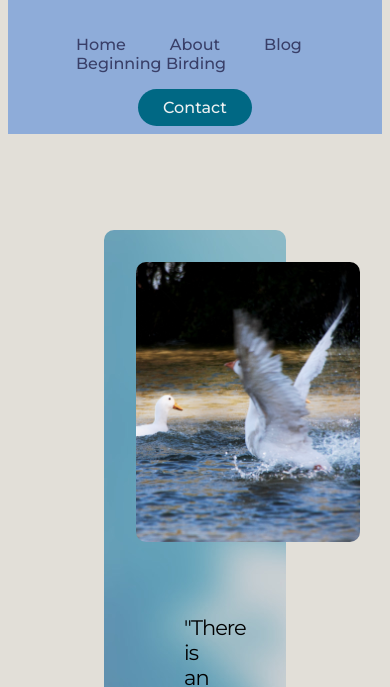
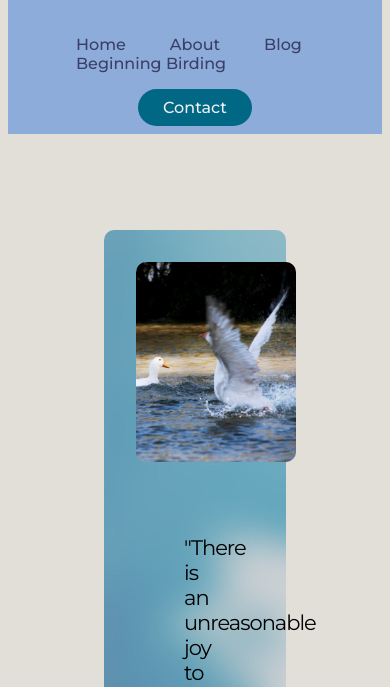
Before and after one commit to maleahmarc/IMEDBirdersEyeView, a plain HTML site: page index.html in a window 390 px wide. Shown: the part 139-826 px from the top of the page. Drawn offline with Linux system fonts and the light colour scheme.

Commit message:
JKThisislastone

```diff
--- a/style.css
+++ b/style.css
@@ -161,7 +161,7 @@ button:hover {
 @media screen and (max-width: 650px) {
   .item1 img {
     border-radius: 10px;
-    width: 14rem;
+    width: 10rem;
     height: auto;
     justify-content: center;
   }
```
